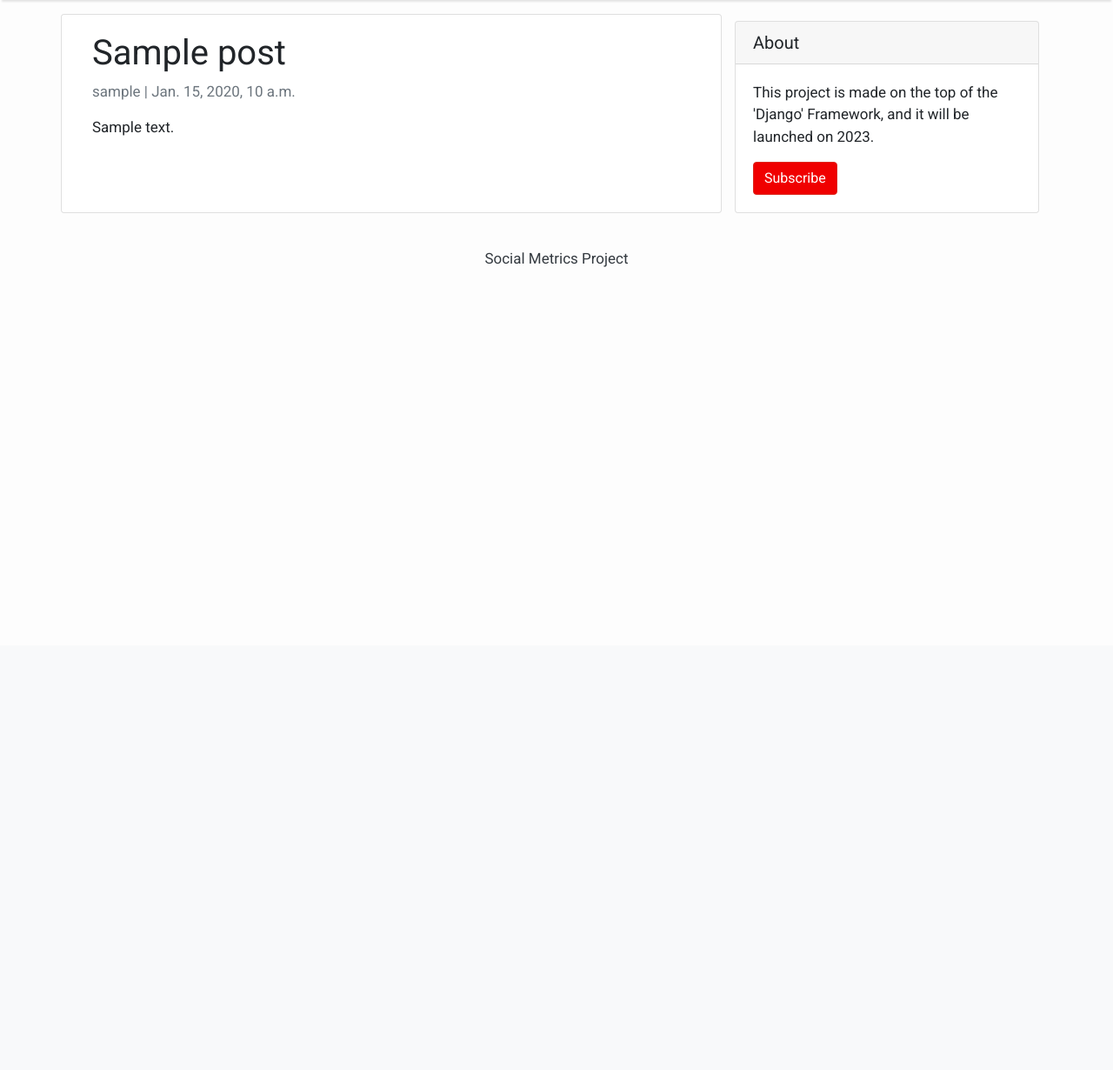
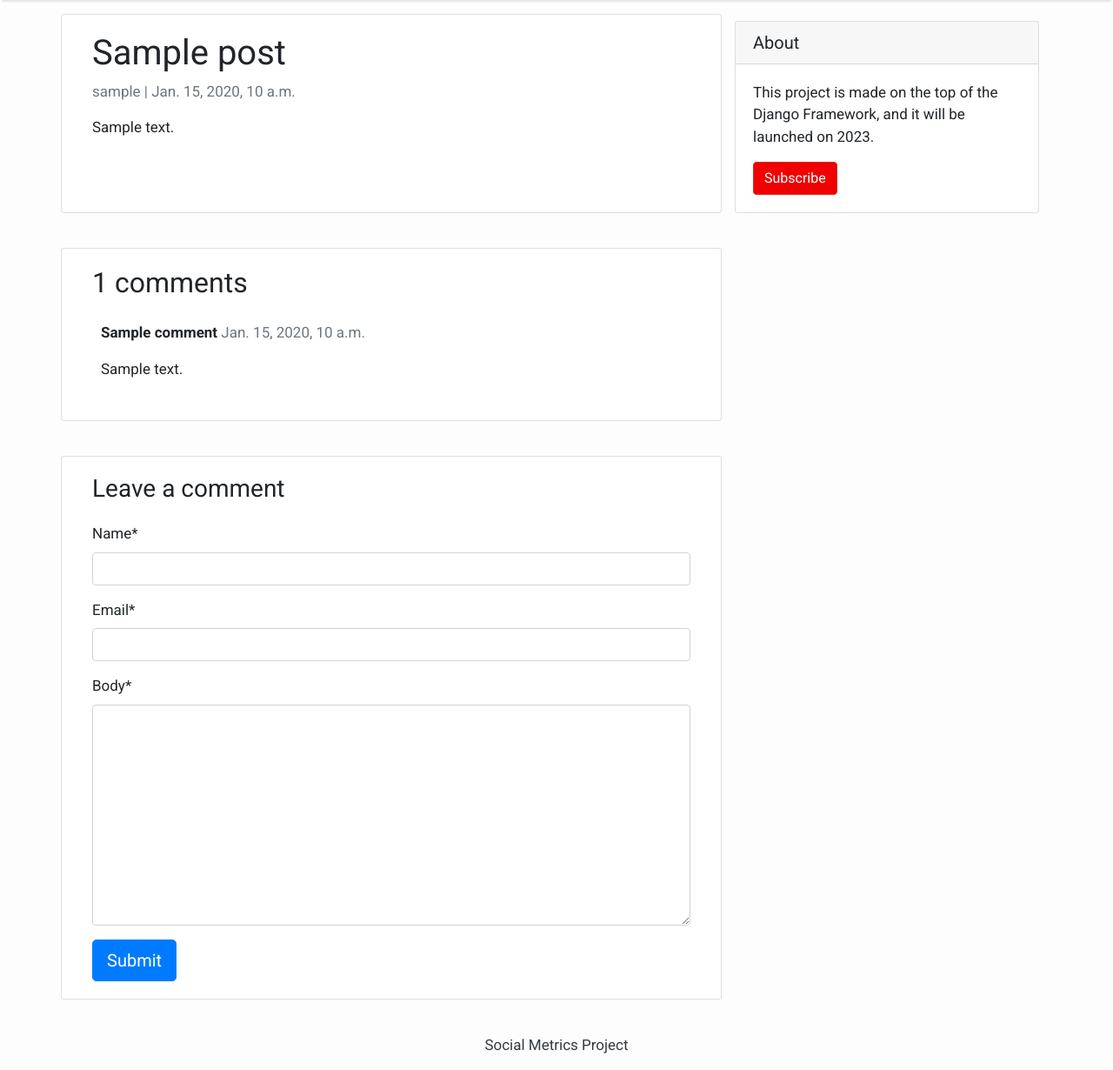
Before and after one commit to fxbrartur/mywebsite, a Django app: a page that uses mywebsite/templates/sidebar.html in a window 1280 px wide. Shown: the part 58-1288 px from the top of the page at 87% size. Before the commit the page ends 365 px from the top, so only its background shows below. Run offline with Django 4.2, Linux system fonts and the light colour scheme; tables that the repository leaves empty hold one stand-in row (values such as "Sample post"); some libraries are stand-ins or nearby versions.

Commit message:
No PR it's just me who is handling on it

```diff
--- /dev/null
+++ b/mywebsite/blog/forms.py
@@ -0,0 +1,8 @@
+from .models import Comment
+from django import forms
+
+
+class CommentForm(forms.ModelForm):
+    class Meta:
+        model = Comment
+        fields = ('name', 'email', 'body')
--- a/mywebsite/blog/models/__init__.py
+++ b/mywebsite/blog/models/__init__.py
@@ -1 +1,2 @@
 from .post import Post
+from .comment import Comment
--- /dev/null
+++ b/mywebsite/blog/models/comment.py
@@ -0,0 +1,19 @@
+from django.db import models
+
+from blog.models import Post
+
+
+class Comment(models.Model):
+    # post.comments.all()
+    post = models.ForeignKey(Post, on_delete=models.CASCADE, related_name="comments")
+    name = models.CharField(max_length=80)
+    email = models.EmailField()
+    body = models.TextField()
+    created_on = models.DateTimeField(auto_now_add=True)
+    active = models.BooleanField(default=False)
+
+    class Meta:
+        ordering = ["created_on"]
+
+    def __str__(self):
+        return "Comment {} by {}".format(self.body, self.name)
--- a/mywebsite/blog/urls.py
+++ b/mywebsite/blog/urls.py
@@ -4,5 +4,6 @@ from blog import views
 
 urlpatterns = [
     path('', views.PostView.as_view(), name='home'),
-    path('<slug:slug>/', views.PostDetail.as_view(), name='post_detail')
+    # path('<slug:slug>/', views.PostDetail.as_view(), name='post_detail')
+    path('<slug:slug>/', views.post_detail, name='post_detail'),
 ]
--- a/mywebsite/blog/views/__init__.py
+++ b/mywebsite/blog/views/__init__.py
@@ -1,2 +1,2 @@
 from .post_view import PostView
-from .post_view import PostDetail
+from .post_view import post_detail
--- a/mywebsite/blog/views/post_view.py
+++ b/mywebsite/blog/views/post_view.py
@@ -1,6 +1,8 @@
 from django.views import generic
+from django.shortcuts import get_object_or_404, render
 
 from blog.models import Post
+from blog.forms import CommentForm
 
 
 class PostView(generic.ListView):
@@ -8,6 +10,37 @@ class PostView(generic.ListView):
     template_name = 'index.html'
 
 
-class PostDetail(generic.DetailView):
-    model = Post
+# class PostDetail(generic.DetailView):
+#    model = Post
+#    template_name = 'post_detail.html'
+
+
+def post_detail(request, slug):
     template_name = 'post_detail.html'
+    post = get_object_or_404(Post, slug=slug)
+    comments = post.comments.filter(active=True).order_by('-created_on')
+    new_comment = None
+    # Comment posted
+    if request.method == 'POST':
+        comment_form = CommentForm(data=request.POST)
+        if comment_form.is_valid():
+
+            # Created the comment object, but it's not saved to DB yet.
+            new_comment = comment_form.save(commit=False)
+            # Assigning the current post to the comment
+            new_comment.post = post
+            # Saving the attributed comment to the DB.
+            new_comment.save()
+    else:
+        comment_form = CommentForm()
+
+    return render(
+        request,
+        template_name,
+        {
+            "post": post,
+            "comments": comments,
+            "new_comment": new_comment,
+            "comment_form": comment_form,
+        },
+    )
--- a/mywebsite/mywebsite/settings.py
+++ b/mywebsite/mywebsite/settings.py
@@ -38,6 +38,7 @@ INSTALLED_APPS = [
     'django.contrib.messages',
     'django.contrib.staticfiles',
     'blog',
+    'crispy_forms',
 ]
 
 MIDDLEWARE = [
@@ -118,6 +119,8 @@ USE_TZ = True
 
 STATIC_URL = 'static/'
 
+CRISPY_TEMPLATE_PACK = 'bootstrap4'
+
 
 # Default primary key field type
 # https://docs.djangoproject.com/en/4.0/ref/settings/#default-auto-field
--- a/mywebsite/templates/post_detail.html
+++ b/mywebsite/templates/post_detail.html
@@ -1,5 +1,5 @@
-
 {% extends 'base.html' %} {% block content %}
+{% load crispy_forms_tags %}
 
 <div class="container">
   <div class="row">
@@ -11,6 +11,46 @@
       </div>
     </div>
     {% block sidebar %} {% include 'sidebar.html' %} {% endblock sidebar %}
+
+    <div class="col-md-8 card mb-4  mt-3 ">
+      <div class="card-body">
+        <!-- comments -->
+        {% with comments.count as total_comments %}
+        <h2>{{ total_comments }} comments</h2>
+
+        <p>
+          {% endwith %} {% for comment in comments %}
+        </p>
+
+        <div class="comments" style="padding: 10px;">
+          <p class="font-weight-bold">
+            {{ comment.name }}
+            <span class=" text-muted font-weight-normal">
+              {{ comment.created_on }}
+            </span>
+          </p>
+          {{ comment.body | linebreaks }}
+        </div>
+
+        {% endfor %}
+      </div>
+    </div>
+    <div class="col-md-8 card mb-4  mt-3 ">
+      <div class="card-body">
+        {% if new_comment %}
+        <div class="alert alert-success" role="alert">
+          Your comment is awaiting moderation
+        </div>
+        {% else %}
+        <h3>Leave a comment</h3>
+        <form method="post" style="margin-top: 1.3em;">
+          {{ comment_form | crispy }}
+          {% csrf_token %}
+          <button type="submit" class="btn btn-primary  btn-lg">Submit</button>
+        </form>
+        {% endif %}
+      </div>
+    </div>
   </div>
 </div>
 
--- a/mywebsite/templates/sidebar.html
+++ b/mywebsite/templates/sidebar.html
@@ -7,7 +7,7 @@
     <div class="card my-4">
         <h5 class="card-header">About</h5>
         <div class="card-body">
-            <p class="card-text"> This project is made on the top of the 'Django' Framework,
+            <p class="card-text"> This project is made on the top of the Django Framework,
                 and it will be launched on 2023.</p>
             <a href="#" class="btn btn-danger">Subscribe</a>
         </div>
```
Also changed, not shown: mywebsite/blog/admin.py (+15 -1 lines), mywebsite/tests/views/test_post.py (+0 -2 lines), mywebsite/blog/migrations/0002_comment.py (added), mywebsite/blog/models/post.py (line endings or trailing spaces).
